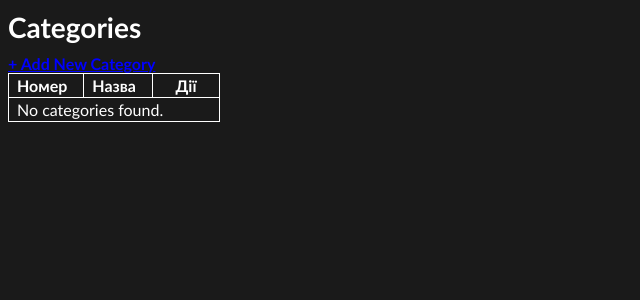
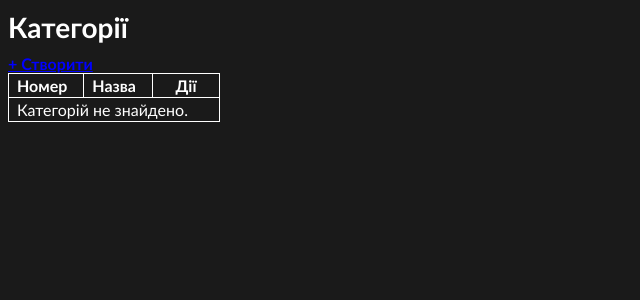
Before and after one commit to deffin05/zlagoda, a Flask app: page /categories in a window 1280 px wide. Shown: the top 300 px of the page, without its empty margins (0-640 px from the left). Run offline with Flask 3, Linux system fonts and the light colour scheme; the visitor is signed in with stand-in values (Sample User, id 1); data that the repository does not hold is empty; parts of the project's set-up code (start-up, migrations or seed data) failed here and were passed over.

Commit message:
Change language to Ukrainian in two places

```diff
--- a/app/templates/category/edit.html
+++ b/app/templates/category/edit.html
@@ -1,7 +1,7 @@
 {% extends 'base.html' %}
 {% block content %}
-    <a href="{{ url_for('main.list_categories') }}">Return</a>
-    <h2 style="margin-top: 15px">Edit Category #{{ category.category_number }}</h2>
+    <a href="{{ url_for('main.list_categories') }}">↩ Повернутись</a>
+    <h2 style="margin-top: 15px">Редагувати категорію {{ category.category_name }}</h2>
     <form method="POST">
         {{ form.hidden_tag() }}
 
--- a/app/templates/category/list.html
+++ b/app/templates/category/list.html
@@ -1,8 +1,8 @@
 {% extends "base.html" %}
 
 {% block content %}
-    <h2>Categories</h2>
-    <a href="{{ url_for('main.add_category') }}" style="font-weight: bold;">+ Add New Category</a>
+    <h2>Категорії</h2>
+    <a href="{{ url_for('main.add_category') }}" style="font-weight: bold;">+ Створити</a>
 
     <table>
         <thead>
@@ -22,7 +22,7 @@
                     |
                     <form action="{{ url_for('main.delete_category', category_number=cat.category_number) }}"
                           method="POST" style="display:inline;"
-                          onsubmit="return confirm('Are you sure you want to delete category #{{ cat.category_number }} {{ cat.category_name }}?');">
+                          onsubmit="return confirm('Ви впевнені, що хочете видалити категорію {{ cat.category_name }}?');">
                         <button type="submit" style="color: red; border:none; background:none; padding:0">
                             Видалити
                         </button>
@@ -31,7 +31,7 @@
             </tr>
             {% else %}
             <tr>
-                <td colspan="3">No categories found.</td>
+                <td colspan="3">Категорій не знайдено.</td>
             </tr>
             {% endfor %}
         </tbody>
```
